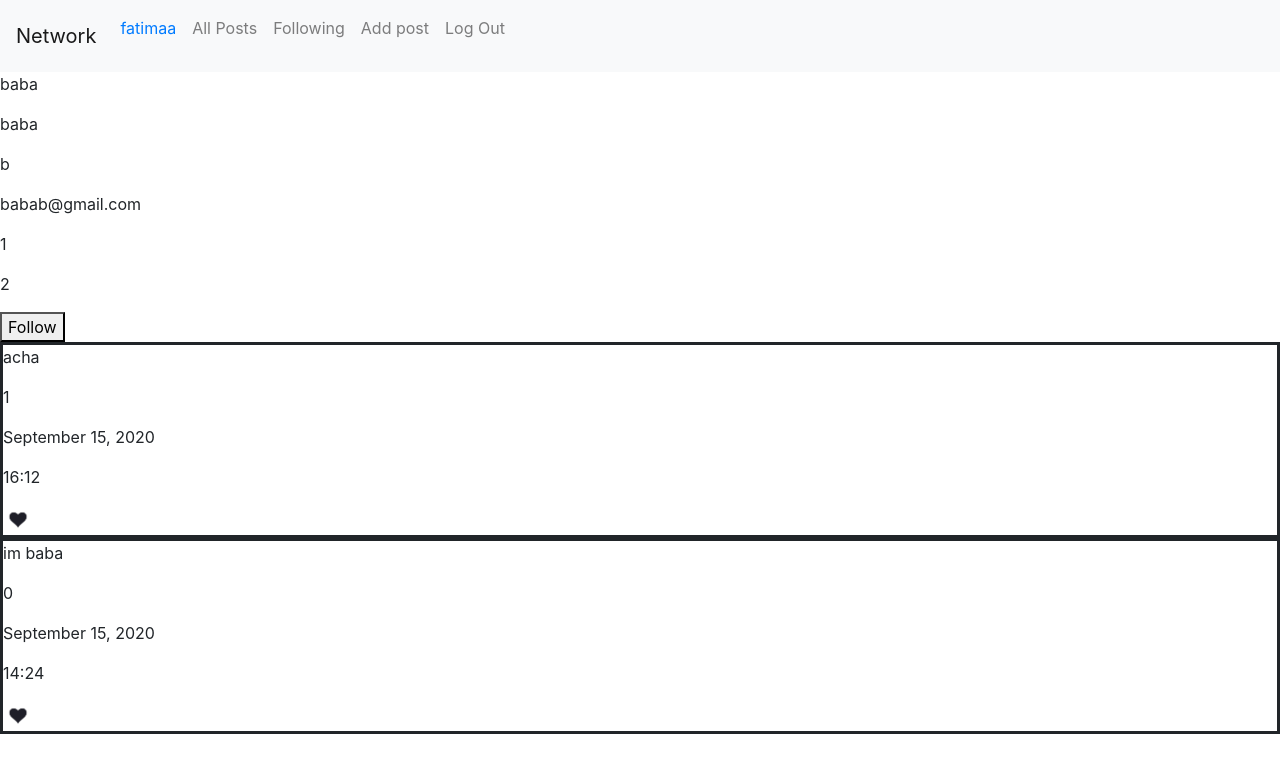
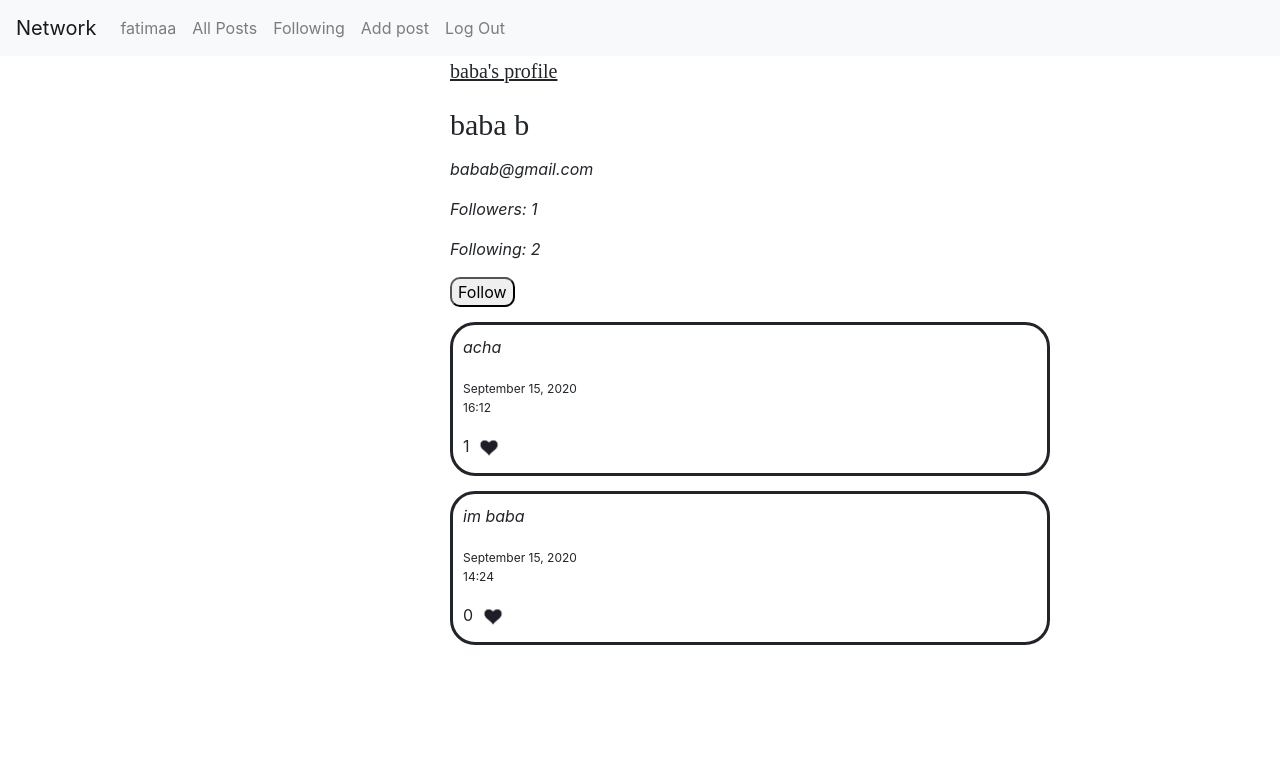
Before and after one commit to fatimaaurangzeb0640/Project-Network-cs50, a Django app: a page that uses project4/network/templates/network/layout.html in a window 1280 px wide. Shown: the top 773 px of the page. Run offline with Django 3.2, Linux system fonts and the light colour scheme; a user stored in the database is signed in; data comes from the database, SQL or seed files in the repository; both versions use the stored data as it was after the commit; some libraries are stand-ins or nearby versions.

Commit message:
final commit, hope so

```diff
--- a/project4/network/static/network/index.js
+++ b/project4/network/static/network/index.js
@@ -44,8 +44,8 @@ document.addEventListener('DOMContentLoaded', () => {
                         .then(data => {
                             console.log(data.followers);
                             console.log(data.followings);
-                            followers.innerHTML = data.followers;
-                            followings.innerHTML = data.followings;
+                            followers.innerHTML = "Followers: " + data.followers;
+                            followings.innerHTML = "Followings: " + data.followings;
                         })
                 }, 500);
             }
@@ -99,8 +99,8 @@ document.addEventListener('DOMContentLoaded', () => {
                         .then(data => {
                             console.log(data.followers);
                             console.log(data.followings);
-                            followers.innerHTML = data.followers;
-                            followings.innerHTML = data.followings;
+                            followers.innerHTML = "Followers: " + data.followers;
+                            followings.innerHTML = "Followings: " + data.followings;
                         })
                 }, 500);
             }
@@ -184,6 +184,7 @@ document.addEventListener('DOMContentLoaded', () => {
                     imglink.href = "javascript:void(0)";
                     imglink.className = "unlike-post";
                     imglink.dataset.id = post_id;
+                    //imglink.style.display = "inline";
                     imglink.append(like);
 
                     var pd = element.parentElement.parentElement;
@@ -239,6 +240,7 @@ document.addEventListener('DOMContentLoaded', () => {
                     imglinku.href = "javascript:void(0)";
                     imglinku.className = "like-post";
                     imglinku.dataset.id = post_id;
+                    //imglinku.style.display = "inline";
                     imglinku.append(unlike);
 
                     var pdu = element.parentElement.parentElement;
--- a/project4/network/static/network/styles.css
+++ b/project4/network/static/network/styles.css
@@ -1,3 +1,55 @@
+.like-post, .unlike-post, .post-likes, .post-date{
+    display: inline;
+}
+
+.post-content{
+    font-style: italic;
+}
+.post-date, .post-time{
+    font-size: 12px;
+
+}
 .post{
     border-style: solid;
+    border-radius: 25px;
+    margin-top: 15px;
+    margin-bottom: 15px;
+    padding: 10px;
+    width: 600px;
+    margin-left: 450px;
 }
+
+button{
+    border-radius: 10px;
+}
+
+.first-name, .last-name{
+    display: inline;
+    font-size: 30px;
+    font-family: 'Lucida Console", Courier, monospace';
+}
+.un{
+    font-family: 'Lucida Console", Courier, monospace';
+    font-size: 20px;
+    text-decoration: underline;
+}
+.email{
+    margin-top: 10px;
+    font-style: italic;
+}
+.fo
+{
+
+    font-weight: bold;
+}
+.followers, .followings{
+
+    font-style: italic;
+}
+.un, .first-name, .email, .followers, .followings
+{
+    margin-left: 450px;
+}
+#follow, #unfollow{
+    margin-left: 450px;
+}
--- a/project4/network/templates/network/allposts.html
+++ b/project4/network/templates/network/allposts.html
@@ -9,9 +9,10 @@
 <div class="post">
     <p class="post-username"><a class="userprofile" href="#"> {{ post.username }} </a> </p>
     <p class="post-content"> {{ post.content }} </p>
-    <p class="post-likes"> {{ post.likes }} </p>
     <p class="post-date"> {{ post.date }} </p>
     <p class="post-time"> {{ post.time }} </p>
+
+    <p class="post-likes"> {{ post.likes }} </p>
     <!--<input type="image" src="{% static 'network\unlike.jpg' %}" class="like-post" data-id="{{ post.id }}" alt="Submit"
         width="30" height="30">-->
     <!--<a href="javascript:void(0)" class="like-post" data-id="{{ post.id }}">
--- a/project4/network/templates/network/layout.html
+++ b/project4/network/templates/network/layout.html
@@ -40,13 +40,13 @@
 <body>
 
     <nav class="navbar navbar-expand-lg navbar-light bg-light">
-        <a class="navbar-brand" href="#">Network</a>
+        <a class="navbar-brand" href="{% url 'allposts' %}">Network</a>
 
         <div>
             <ul class="navbar-nav mr-auto">
                 {% if user.is_authenticated %}
                 <li class=" nav-item">
-                    <p class="nav-link"> <a href="#" class="userprofile">{{ user.username }}</a></p>
+                    <a class="nav-link" href="{% url 'userprofile' user.username %}">{{ user.username }}</a>
                 </li>
                 {% endif %}
                 <li class="nav-item">
--- a/project4/network/templates/network/userprofile.html
+++ b/project4/network/templates/network/userprofile.html
@@ -4,12 +4,12 @@
 
 {% block body %}
 <div id="userprofile">
-    <p>{{ username }}</p>
+    <p class="un">{{ username }}'s profile</p>
     <p class="first-name"> {{ first_name }} </p>
     <p class="last-name"> {{ last_name }} </p>
-    <p class="email">{{ email }}</p>
-    <p class="followers"> {{ followers }}</p>
-    <p class="followings"> {{  followings }}</p>
+    <p class="email"> {{ email }}</p>
+    <p class="followers">Followers: {{ followers }}</p>
+    <p class="followings">Following: {{  followings }}</p>
     {% if currentuser.is_authenticated and isuser == False %}
     {% if followsuser == False %}
     <button id="follow" data-user="{{ username }}">Follow</button>
@@ -20,9 +20,11 @@
     {% for post in items %}
     <div class="post">
         <p class="post-content"> {{ post.content }} </p>
-        <p class="post-likes"> {{ post.likes }} </p>
         <p class="post-date"> {{ post.date }} </p>
         <p class="post-time"> {{ post.time }} </p>
+        <p class="post-likes"> {{ post.likes }} </p>
+
+
         {% if post.liked == False %}
         <a href="javascript:void(0)" class="like-post" data-id="{{ post.id }}">
             <img src="{% static 'network\unlike.jpg' %}" width="30" height="30" />
```
Also changed, not shown: project4/db.sqlite3.
